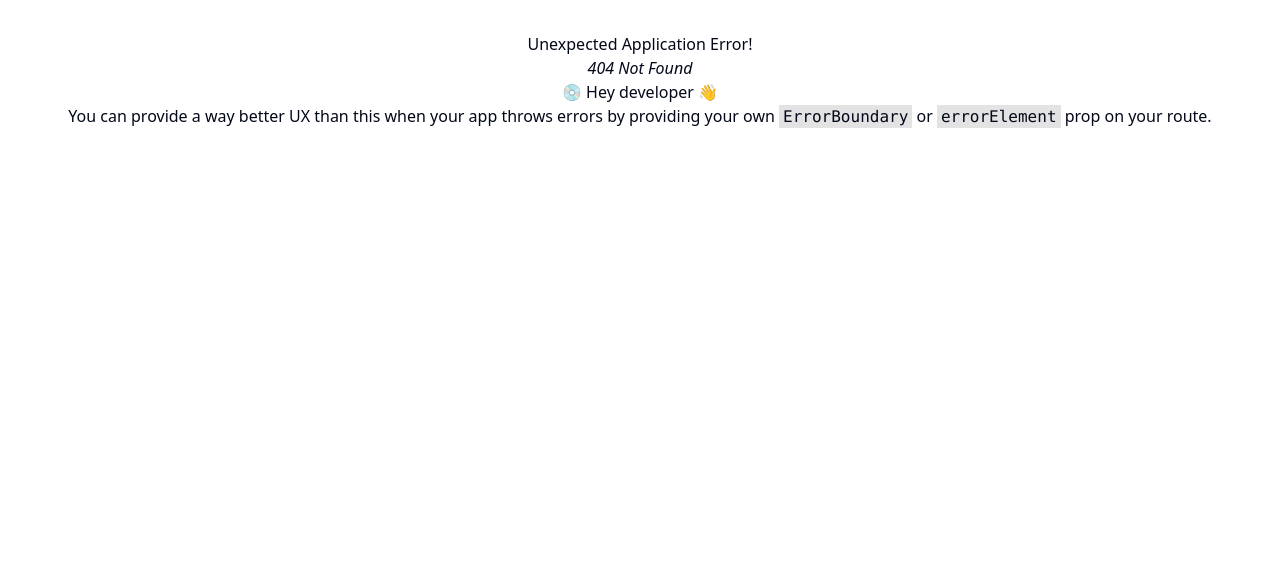
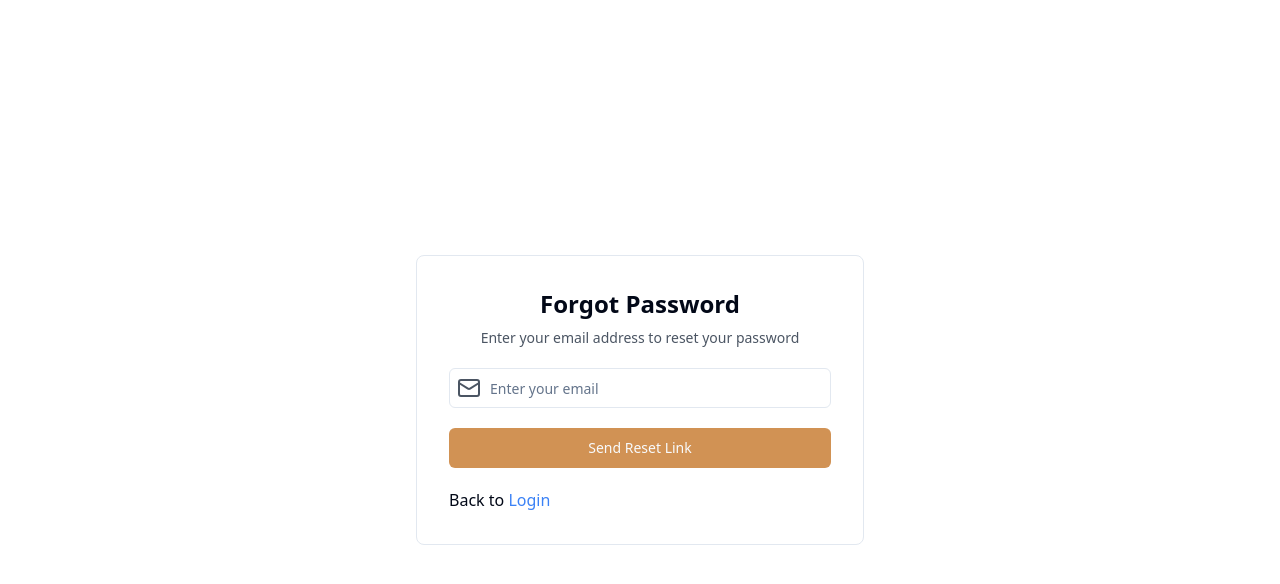
Before and after one commit to Udgeet007/Food_Delivery_App., a React (Vite) app in the folder client/: page /forgot-password in a window 1280 px wide. Before the commit this address had no page. Shown: the top 584 px of the page. Built offline with nearby package versions, Linux system fonts and the light colour scheme.

Commit message:
Forgot Password Page done.

```diff
--- /dev/null
+++ b/client/src/auth/ForgotPassword.tsx
@@ -0,0 +1,49 @@
+import { Button } from "@/components/ui/button";
+import { Input } from "@/components/ui/input";
+import { Loader2, Mail } from "lucide-react";
+import { useState } from "react";
+import { Link } from "react-router-dom";
+
+const ForgotPassword = () => {
+  const [email, setEmail] = useState<string>("");
+  const loading = false;
+  return (
+    <div className="flex items-center justify-center min-h-screen w-full">
+      <h1></h1>
+      <form className="flex flex-col gap-5 md:border md:p-8 w-full max-w-md rounded-lg mx-4">
+        <div className="text-center">
+          <h1 className="font-extrabold text-2xl mb-2">Forgot Password</h1>
+          <p className="text-sm text-gray-600">
+            Enter your email address to reset your password
+          </p>
+        </div>
+        <div className="relative w-full">
+          <Input
+            type="text"
+            value={email}
+            onChange={(e) => setEmail(e.target.value)}
+            placeholder="Enter your email"
+            className="pl-10"
+          />
+          <Mail className="absolute inset-y-2 left-2 text-gray-600 pointer-events-none" />
+        </div>
+        {loading ? (
+          <Button disabled className="bg-orange hover:bg-hoverOrange">
+            <Loader2 className="mr-2 h-4 w-4 animate-spin" />
+            Please wait
+          </Button>
+        ) : (
+          <Button className="bg-orange hover:bg-hoverOrange">
+            Send Reset Link
+          </Button>
+        )}
+        <span>
+          Back to{" "}
+          <Link to="/login" className="text-blue-500">Login</Link>
+        </span>
+      </form>
+    </div>
+  );
+};
+
+export default ForgotPassword;
--- a/client/src/auth/Login.tsx
+++ b/client/src/auth/Login.tsx
@@ -26,7 +26,7 @@
     email: "",
     password: "",
   });
-  const [errors,setErrors] = useState<Partial<LoginInputState>>({})
+  const [errors, setErrors] = useState<Partial<LoginInputState>>({});
   const changeEventHandler = (e: ChangeEvent<HTMLInputElement>) => {
     const { name, value } = e.target;
     setInput({ ...input, [name]: value });
@@ -99,6 +99,11 @@
               Login
             </Button>
           )}
+          <div className="mt-4">
+            <Link to="/forgot-password" className="hover:text-blue-500 hover:underline">
+              Forgot Password
+            </Link>
+          </div>
         </div>
         <Separator />
         <p className="mt-2">
```
Also changed, not shown: client/src/App.tsx (+6 -1 lines).
